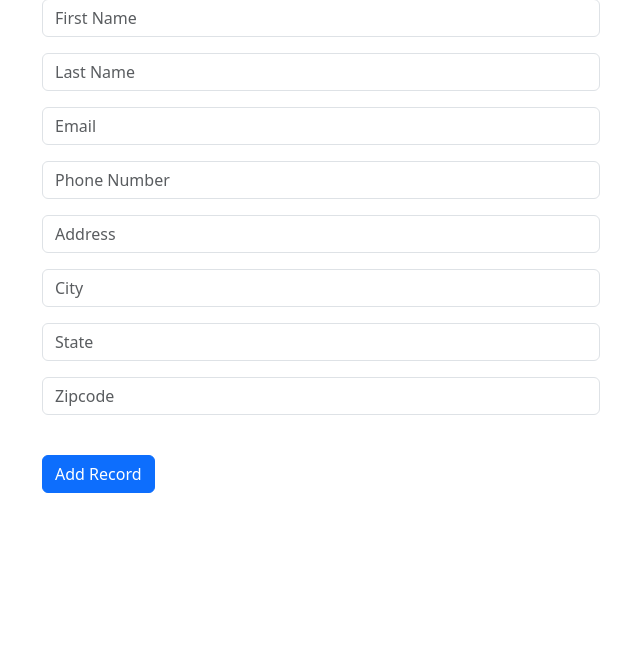
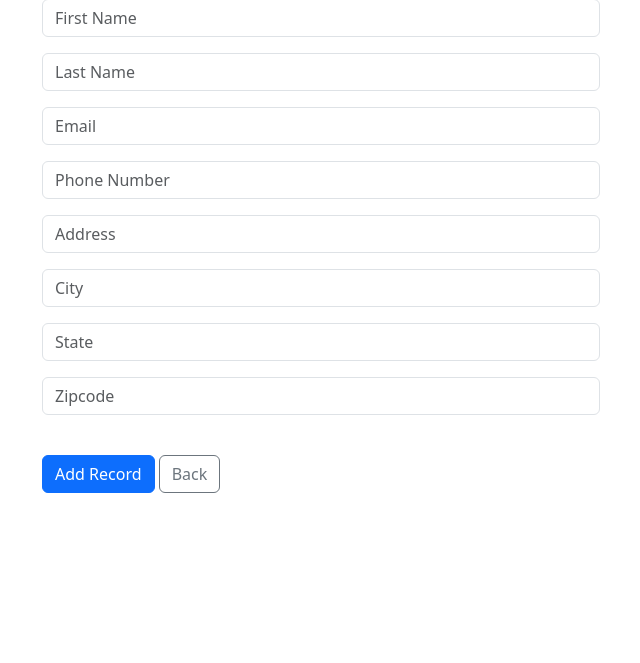
Before and after one commit to arshaljo24/django_crm, a Django app: page /add_record/ in a window 1280 px wide. Shown: the part 137-800 px from the top of the page, without its empty margins (319-959 px from the left). Run offline with Django 3.2, Linux system fonts and the light colour scheme; the visitor is signed in with stand-in values (Sample User, id 1).

Commit message:
upto updaterecord

```diff
--- a/website/templates/add_record.html
+++ b/website/templates/add_record.html
@@ -8,6 +8,7 @@
 
   <br>
   <button type="submit" class="btn btn-primary">Add Record</button>
+    <a class="btn btn-outline-secondary" href="{% url 'index' %}" role="button" style="align-items: center;">Back</a>
 
   </form>
 
--- a/website/templates/index.html
+++ b/website/templates/index.html
@@ -1,7 +1,7 @@
 {% extends 'home.html' %}
 {% block content %}
 {% if user.is_authenticated %}
-<div class="col-md-6 offset-md-3">
+
 
     <h1>
         Records
@@ -49,6 +49,7 @@
     </table>
 
 {% else %}
+<div class="col-md-6 offset-md-3">
     <h1>Login</h1>
     <br>
     <form method="POST" action="{% url 'index' %}">
```
